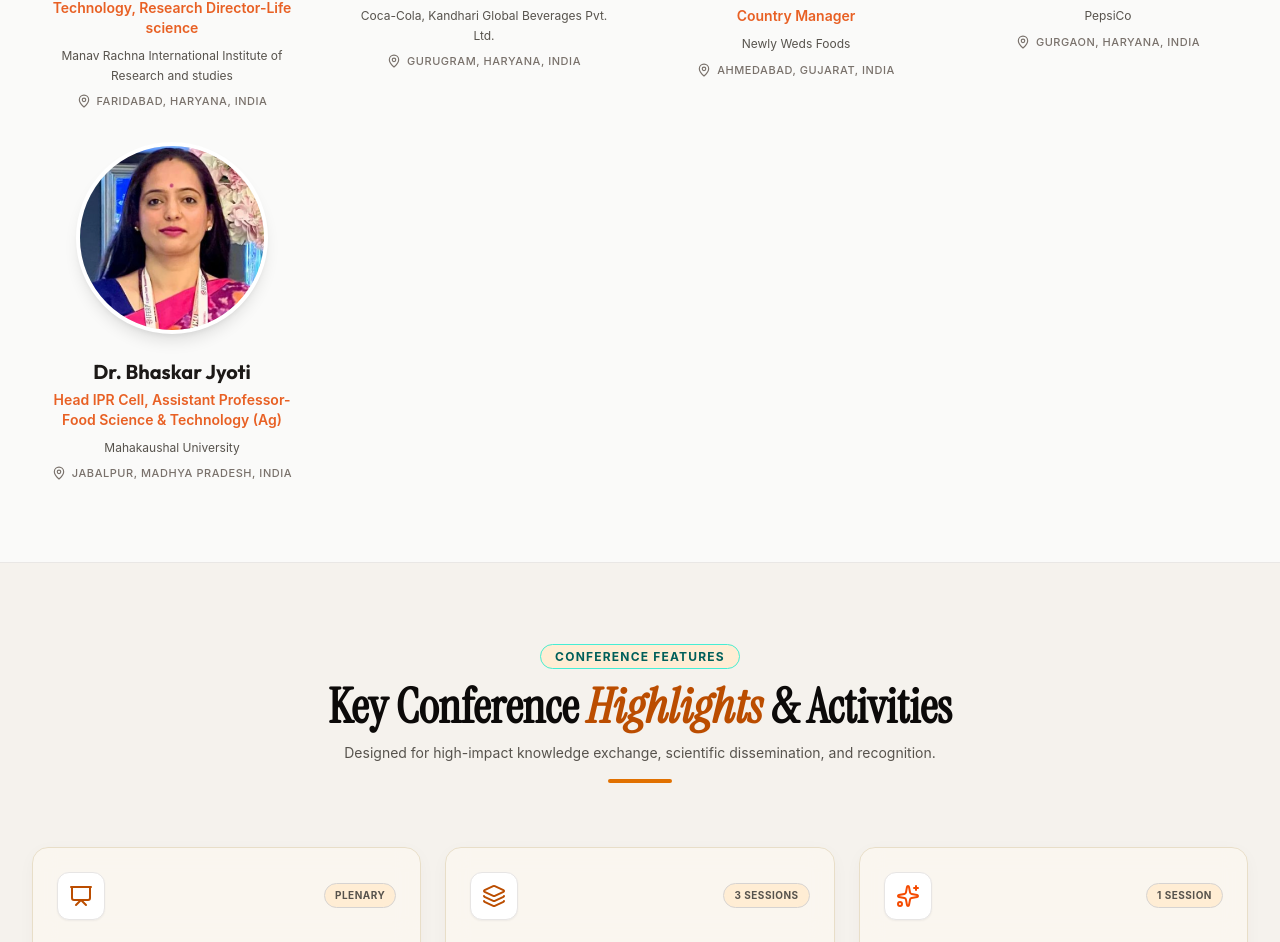
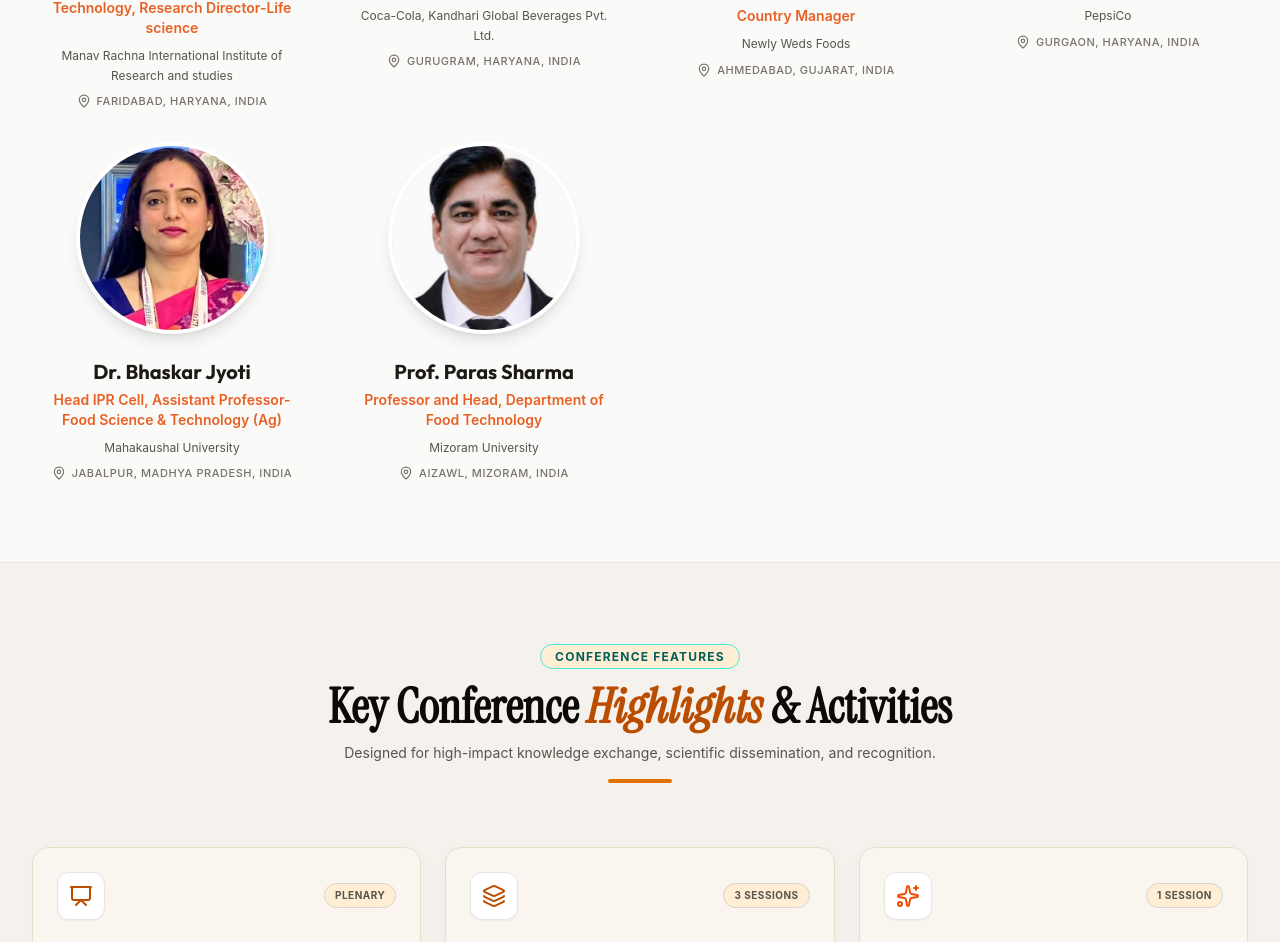
Before and after one commit to cidtheshadow/astifsi, a React (Vite) app: page / in a window 1280 px wide. Shown: the part 7246-8188 px from the top of the page. Built offline with nearby package versions, Linux system fonts and the light colour scheme; a web font is replaced by a local one.

Commit message:
Add Prof Paras Sharma to speakers array

```diff
--- /dev/null
+++ b/append_paras.cjs
@@ -0,0 +1,17 @@
+const fs = require('fs');
+let data = fs.readFileSync('src/data/conferenceData.ts', 'utf8');
+
+const paras = `  },
+  {
+    name: "Prof. Paras Sharma",
+    designation: "Professor and Head, Department of Food Technology",
+    affiliation: "Mizoram University",
+    location: "Aizawl, Mizoram, India",
+    image: "/speakers/prof-paras-sharma.png",
+    avatarInitials: "PS"
+  }
+];`;
+
+data = data.replace(/avatarInitials:\s*"BJ"\s*\}\s*,\s*\];/, 'avatarInitials: "BJ"\n' + paras);
+
+fs.writeFileSync('src/data/conferenceData.ts', data);
--- a/src/data/conferenceData.ts
+++ b/src/data/conferenceData.ts
@@ -861,4 +861,12 @@ export const SPEAKERS_DATA = [
     image: "/speakers/dr-bhaskar-jyoti.png",
     avatarInitials: "BJ"
   },
+  {
+    name: "Prof. Paras Sharma",
+    designation: "Professor and Head, Department of Food Technology",
+    affiliation: "Mizoram University",
+    location: "Aizawl, Mizoram, India",
+    image: "/speakers/prof-paras-sharma.png",
+    avatarInitials: "PS"
+  }
 ];
```
